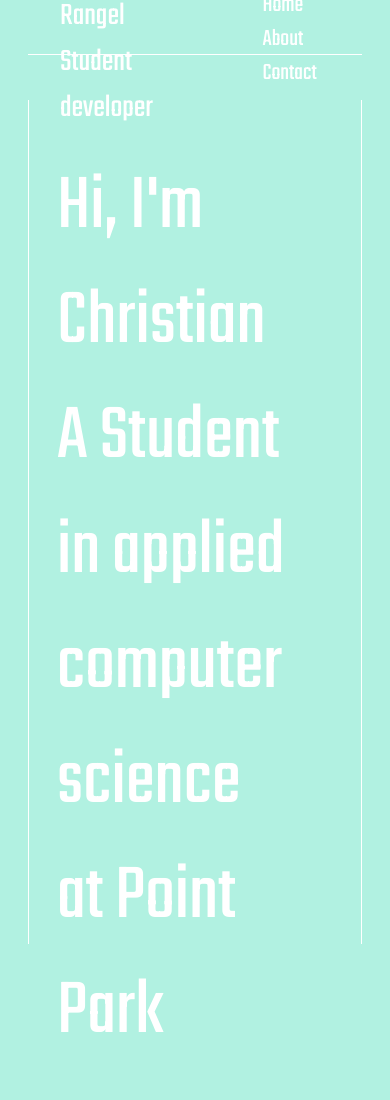
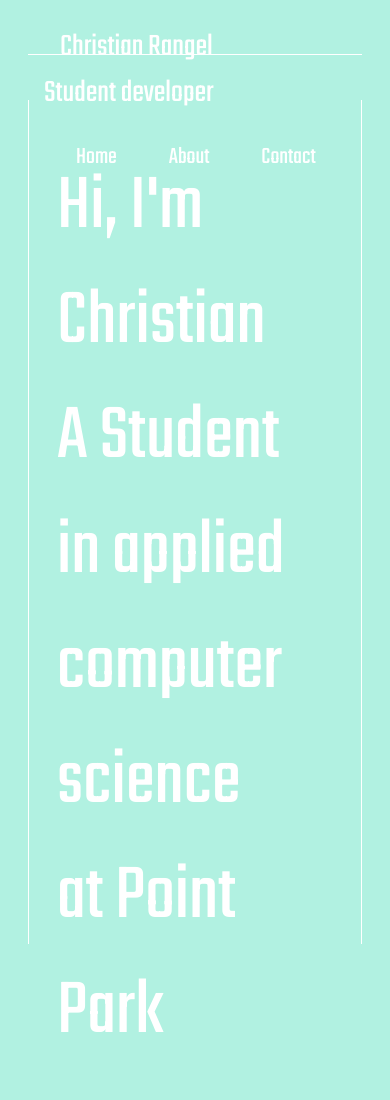
Before and after one commit to ctrangel/Christian-Rangel.dev, a plain HTML site: page index.html in a window 390 px wide. Shown: the top 1100 px of the page. Drawn offline with nearby package versions, Linux system fonts and the light colour scheme.

Commit message:
Update style.css

```diff
--- a/css/style.css
+++ b/css/style.css
@@ -214,3 +214,16 @@ h2:hover {
   margin: 100px 28px;
   padding: 50px 28px;
 }
+
+/* -------------------------------------------- media for mobile devices-------------------------- */
+
+@media screen and (max-width: 425px) {
+  #nav-bar {
+    margin: 0;
+    padding: 0;
+    width: 100%;
+    display: inline;
+  }
+
+
+}
```
